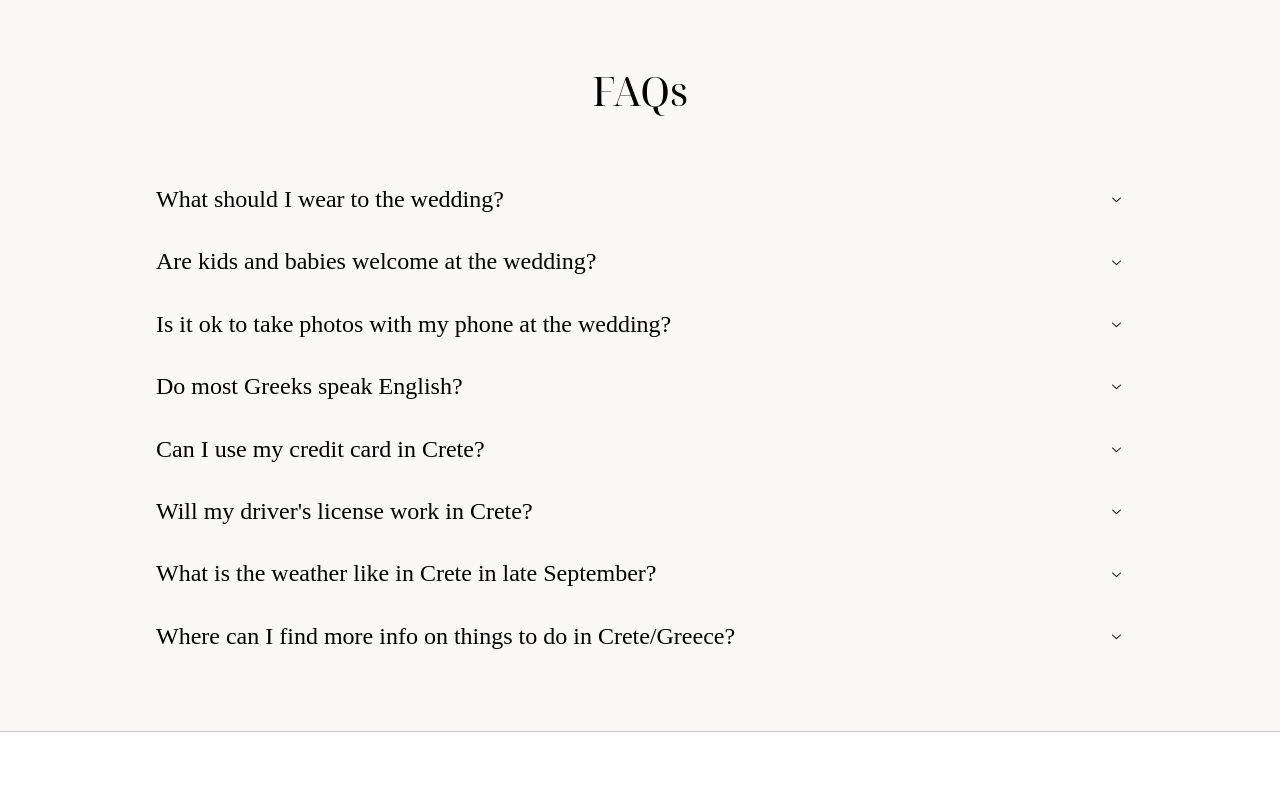
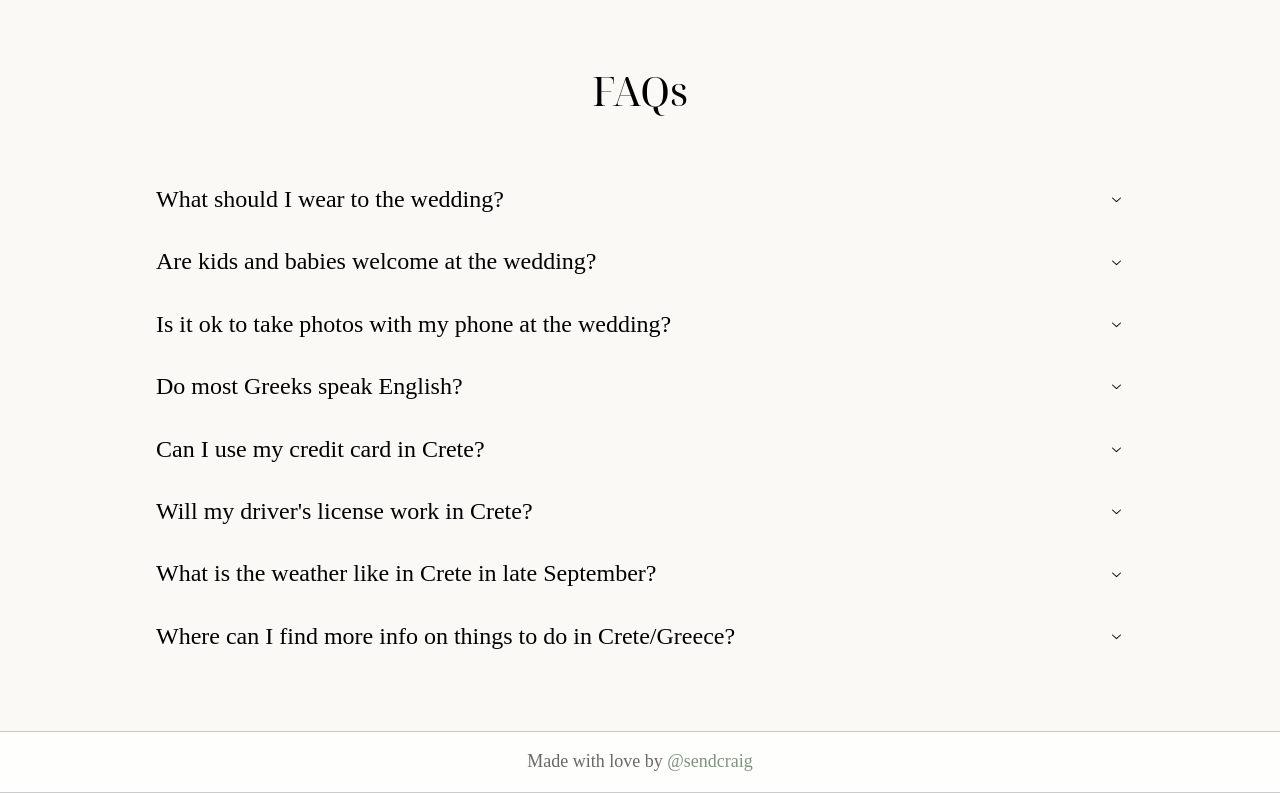
Before and after one commit to sendcraig/crasi-wedding, a React (Create React App) app: page / in a window 1280 px wide. Shown: the part 7375-8168 px from the top of the page. Before the commit the page ends 8107 px from the top, so only its background shows below. Built offline with nearby package versions, Linux system fonts and the light colour scheme; a web font is replaced by a local one.

Commit message:
Add footer, fix spacing for 'things to do' section

```diff
--- a/src/components/InfoWebsite/InfoWebsite.module.scss
+++ b/src/components/InfoWebsite/InfoWebsite.module.scss
@@ -95,12 +95,12 @@
   background: linear-gradient(300deg, #d2d7cd, #fbf9f6, #ceceba) fixed;
   background-size: 150% 150%;
   width: 100vw;
-  height: 100vh;
+  height: 105vh;
   z-index: 0;
 }
 .contentContainer {
   max-width: 1800px;
-  margin-top: -100vh;
+  margin-top: -105vh;
   z-index: 1;
   box-shadow: 1px 4px 20px -8px rgba(0,0,0,0.1);
 }
--- a/src/components/InfoWebsite/InfoWebsite.tsx
+++ b/src/components/InfoWebsite/InfoWebsite.tsx
@@ -18,6 +18,7 @@ import festivalOfLightsImage from '../../assets/images/festivalOfLights.jpg';
 import croatiaImage from '../../assets/images/croatia.webp';
 import { ParallaxProvider } from 'react-scroll-parallax';
 import { useTranslation } from 'react-i18next';
+import { Footer } from '../sections/Footer';
 
 const theme = createTheme({
   fontFamily: 'Josefin Sans',
@@ -162,6 +163,7 @@ export const InfoWebsite = (): ReactNode => {
                 imageClassName={styles.croatiaImage}
               />
               <FAQ scrollRef={faqScrollRef} />
+              <Footer />
             </div>
           </div>
         </Stack>
--- /dev/null
+++ b/src/components/sections/Footer.module.scss
@@ -0,0 +1,3 @@
+.footerText {
+  color: #696969;
+}
--- /dev/null
+++ b/src/components/sections/Footer.tsx
@@ -0,0 +1,22 @@
+import { Center } from '@mantine/core';
+import { Body } from '../typography/Typography';
+import { LinkText } from '../Link/LinkText';
+import { InfoSection } from '../InfoSection/InfoSection';
+import React, { ReactElement } from 'react';
+import styles from './Footer.module.scss';
+
+export const Footer = (): ReactElement => {
+  return (
+    <InfoSection backgroundColor={'rgba(251,249,246,0.25)'} noPadding>
+      <Center p={16}>
+        <Body className={styles.footerText}>
+          Made with love by{' '}
+          <LinkText
+            url={'https://github.com/sendcraig/crasi-wedding'}
+            text={'@sendcraig'}
+          />
+        </Body>
+      </Center>
+    </InfoSection>
+  );
+};
--- a/src/components/sections/OurWedding.tsx
+++ b/src/components/sections/OurWedding.tsx
@@ -23,8 +23,6 @@ type Props = {
 export const OurWedding = ({ scrollRef }: Props): ReactElement => {
   const { t } = useTranslation();
   const { isXSmallWidth } = useDeviceWidth();
-
-  console.log('test', t('our-wedding.title'));
 
   return (
     <InfoSection
--- a/src/components/sections/ThingsToDo.tsx
+++ b/src/components/sections/ThingsToDo.tsx
@@ -41,7 +41,7 @@ export const ThingsToDo = ({ scrollRef }: Props): ReactElement => {
               key={`things-to-do-section-${idx}`}
             >
               <Center>
-                <Stack>
+                <Stack mt={isXSmallWidth && idx !== 0 ? 72 : 0}>
                   <SubHeading center>
                     {t(`things-to-do.${section.title}`)}
                   </SubHeading>
```
